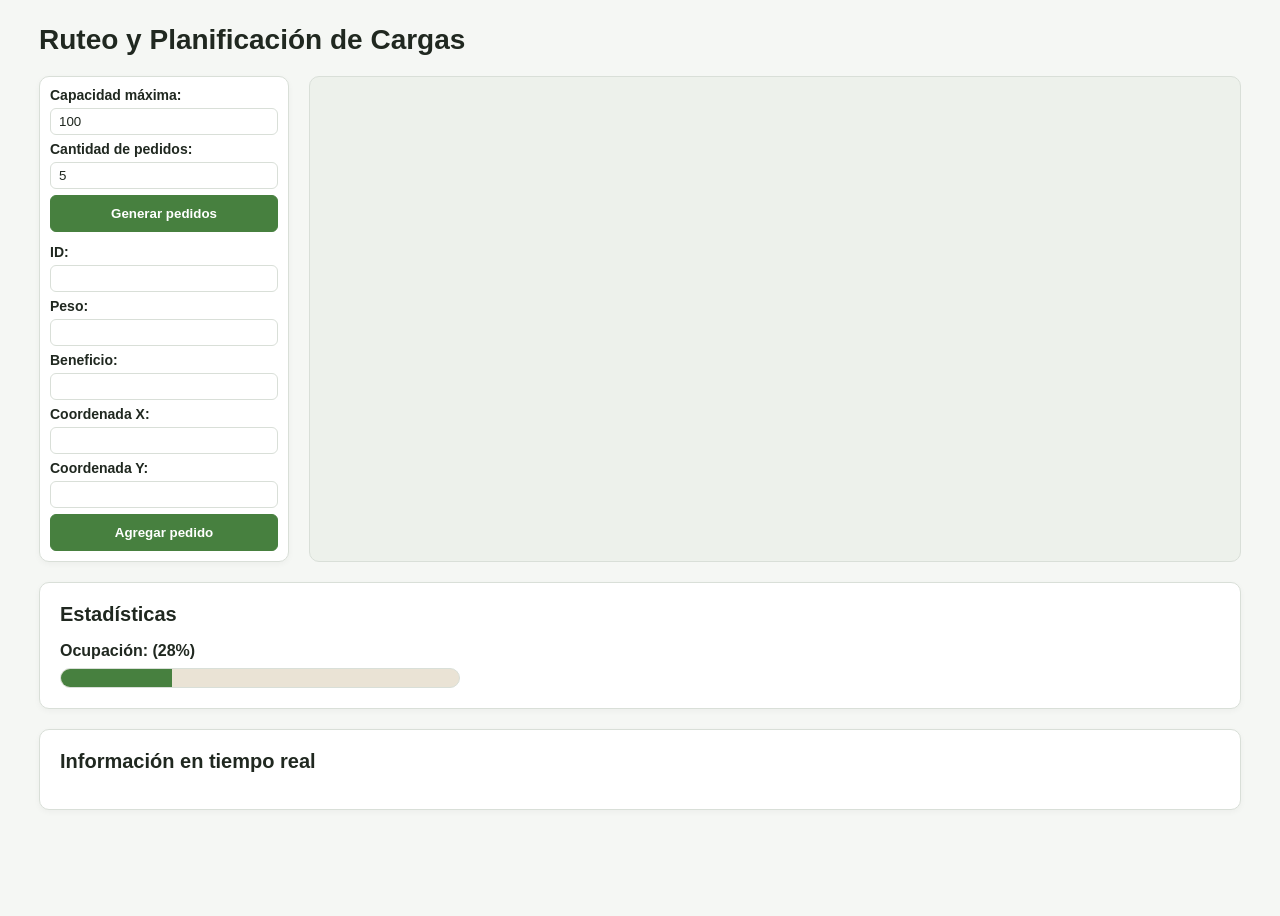
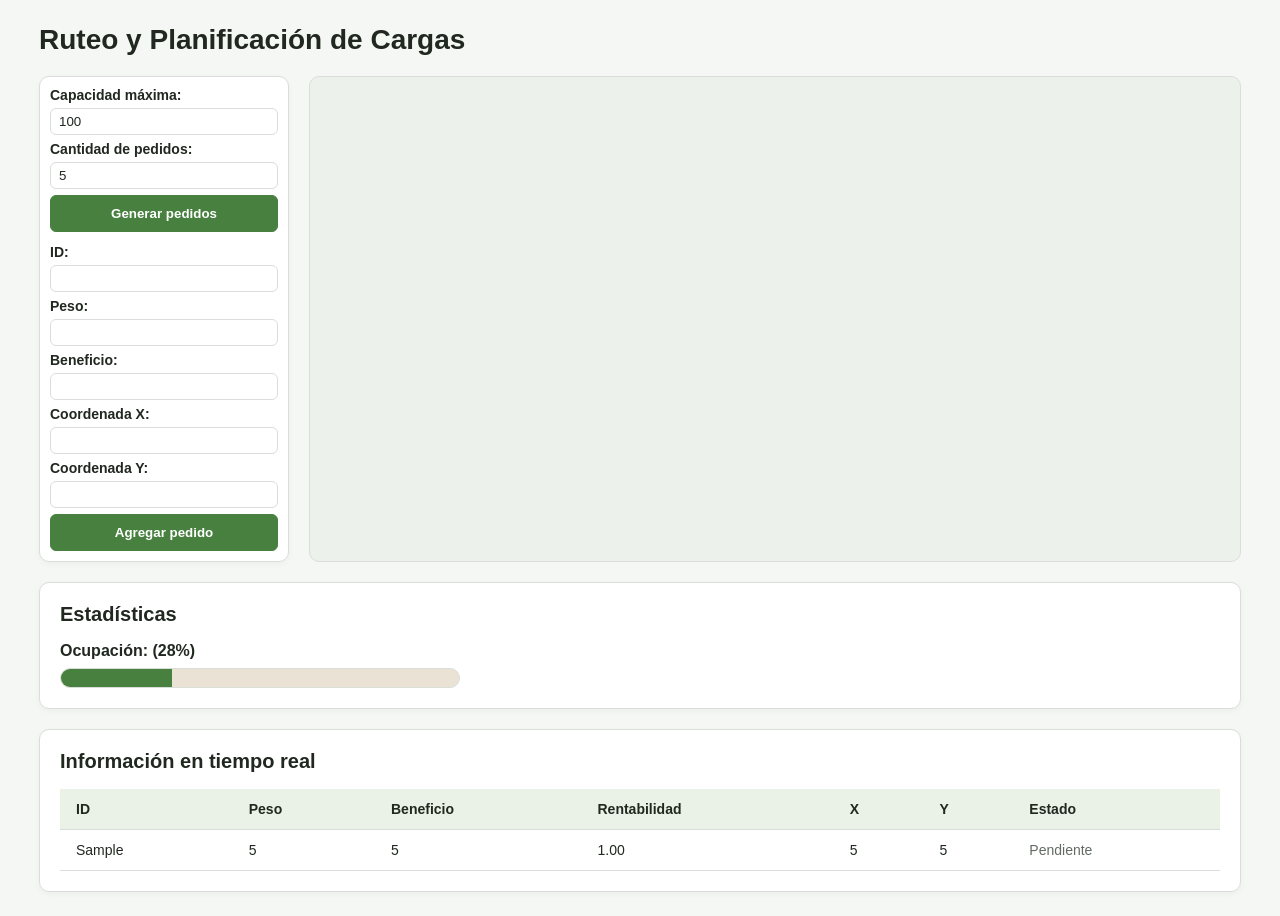
Before and after one commit to Maykel-Poveda-Paniagua/Proyecto1_Ruteo_PlanificacionDeCargas, a React (Vite) app: page / in a window 1280 px wide. Both pictures are taken after typing "Sample", "5", "5", "5", "5" into the empty fields and a click on the button "Agregar pedido". Before the commit the page ends 834 px from the top, so only its background shows below. Built offline with nearby package versions, Linux system fonts and the light colour scheme.

Commit message:
feat: se agrega OrderList con tabla de pedidos

```diff
--- /dev/null
+++ b/src/components/OrderList.jsx
@@ -0,0 +1,46 @@
+// Tabla con los pedidos ingresados y su estado
+
+function OrderList({pedidos, seleccionados = []}) {
+
+    if (pedidos.length === 0) {
+        return <p className="orders_vacio">No hay pedidos para mostrar.</p>;
+    }
+
+    return (
+        <table className="orders_tabla">
+            <thead>
+                <tr>
+                    <th>ID</th>
+                    <th>Peso</th>
+                    <th>Beneficio</th>
+                    <th>Rentabilidad</th>
+                    <th>X</th>
+                    <th>Y</th>
+                    <th>Estado</th>
+                </tr>
+            </thead>
+            <tbody>
+                {pedidos.map((pedido) => {
+
+                    const cargado = seleccionados.some((s) => s.id === pedido.id);
+
+                    return (
+                        <tr key= {pedido.id}>
+                            <td>{pedido.id}</td>
+                            <td>{pedido.peso}</td>
+                            <td>{pedido.beneficio}</td>
+                            <td>{(pedido.beneficio / pedido.peso).toFixed(2)}</td>
+                            <td>{pedido.x}</td>
+                            <td>{pedido.y}</td>
+                            <td className={cargado ? 'orders_cargado' : 'orders_descartado'}>
+                                {cargado ? 'Cargado' : 'Pendiente'}
+                            </td>
+                        </tr>
+                    )
+                })}
+            </tbody>
+        </table>
+    )
+}
+
+export default OrderList;
--- a/src/index.css
+++ b/src/index.css
@@ -169,6 +169,37 @@ body {
 }
 
 /*==========================================
+    ORDERLIST
+========================================== */
+.orders_tabla {
+    width: 100%;
+    border-collapse: collapse;
+    font-size: 14px;
+}
+
+.orders_tabla th,
+.orders_tabla td {
+    padding: 12px 16px;
+    border-bottom: 1px solid var(--borde);
+    text-align: left;
+}
+
+.orders_tabla th {
+    background: var(--verde-claro);
+    font-weight: 600;
+}
+
+.orders_cargado {
+    color: var(--verde-oscuro);
+    font-weight: 600;
+}
+
+.orders_descartado,
+.orders_vacio {
+    color: var(--texto-secundario);
+}
+
+/*==========================================
     HOME
 ========================================== */
 .panel_principal {
--- a/src/pages/Home.jsx
+++ b/src/pages/Home.jsx
@@ -3,11 +3,21 @@ import { useState } from 'react'
 import TruckCapacity from '../components/TruckCapacity'
 import ConfigForm from '../components/ConfigForm'
 import OrderForm from '../components/OrderForm'
+import OrderList from '../components/OrderList'
 
 function Home() {
 
     const [capacidad, setCapacidad] = useState('100');
     const [numPedidos, setNumPedidos] = useState('5');
+    const [pedidos, setPedidos] = useState([]);
+
+    const agregarPedido = (nuevo) => {
+        if (pedidos.some((p) => p.id === nuevo.id)) {
+            alert('Ya existe un pedido con ese ID')
+            return
+        }
+        setPedidos([...pedidos, nuevo])
+    }
 
     return (
         <div className="panel_principal">
@@ -29,7 +39,7 @@ function Home() {
                     />
 
                     <OrderForm
-                        onAgregar={(pedido) => console.log('Agregando pedido', pedido)}
+                        onAgregar={agregarPedido}
                     />
 
                 </div>
@@ -41,7 +51,7 @@ function Home() {
 
             </div>
 
-            {/* Estadísticas debajo de las dos columnas */}
+            {/* Estadisticas debajo de las dos columnas */}
             <div className="seccion_estadisticas">
 
                 <h2>Estadísticas</h2>
@@ -58,7 +68,10 @@ function Home() {
 
                 <h2>Información en tiempo real</h2>
 
-                {/* Info del sistema */}
+                <OrderList
+                    pedidos={pedidos}
+                    seleccionados={resultadoEjemplo.seleccionados}
+                />
 
             </div>
 
```
